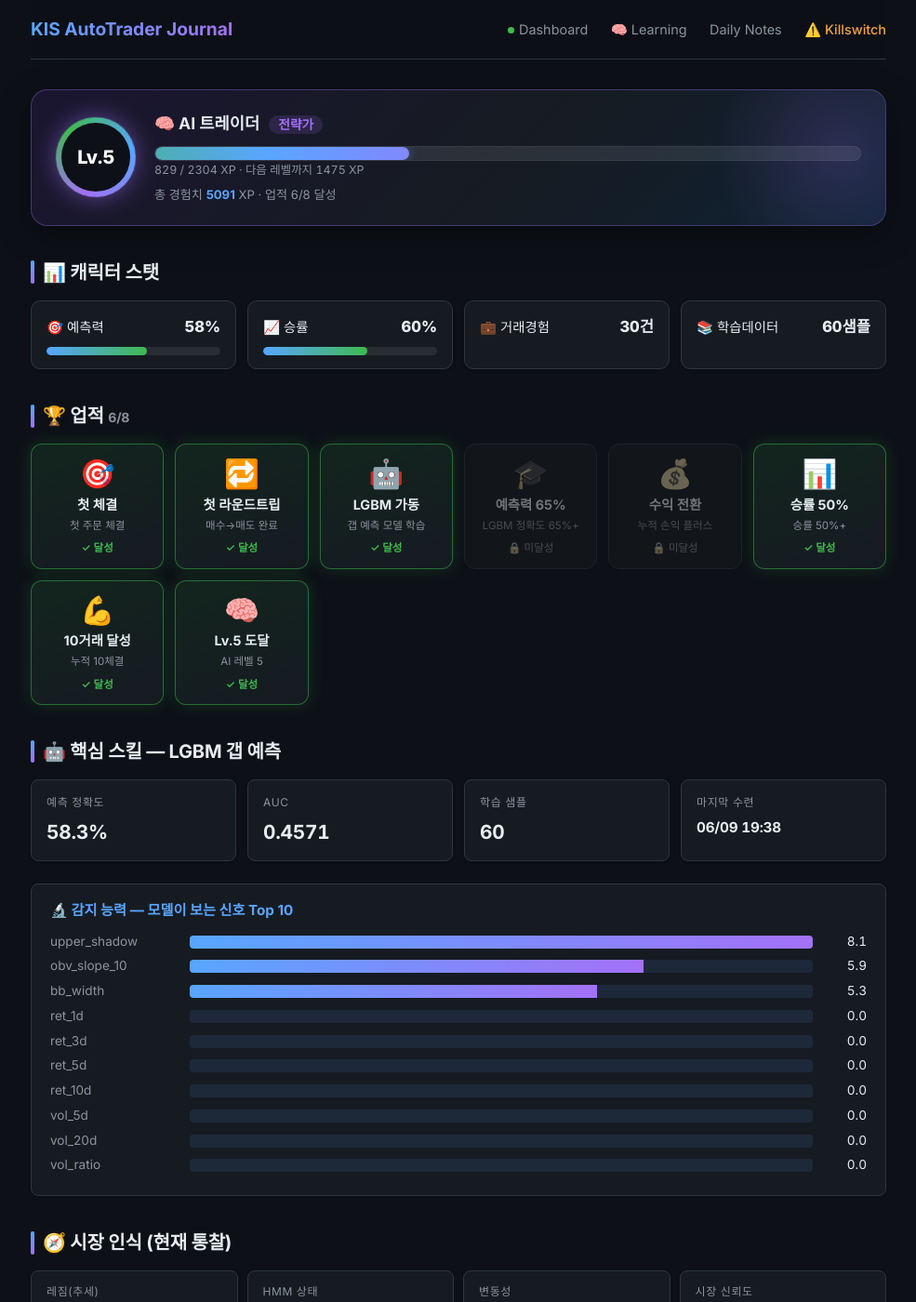
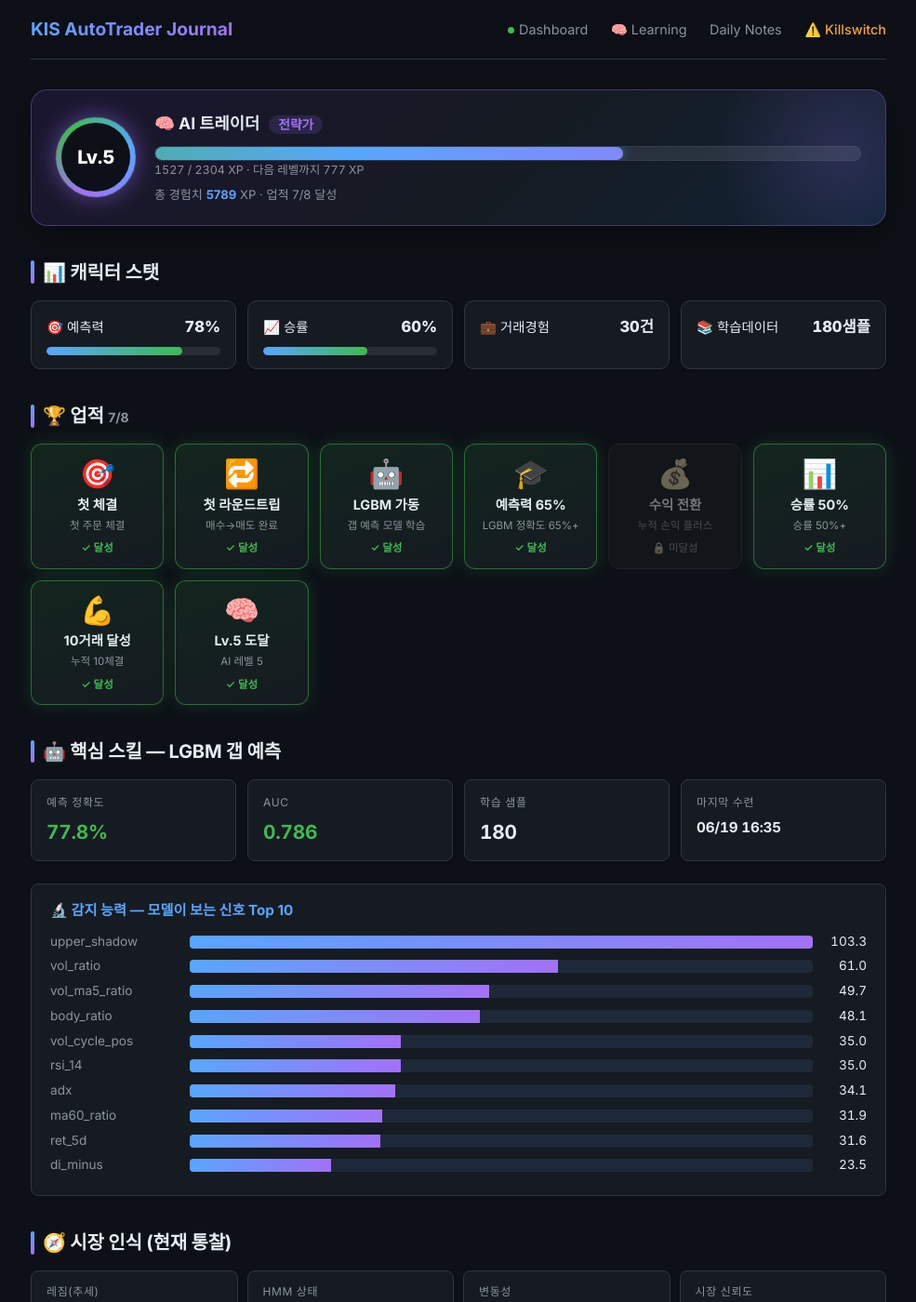
Before and after one commit to BudongJW/kis-trading-journal, a Jekyll site: the page built from learning.html, in a window 1280 px wide and 1400 px high. Shown: the whole window at 93% size, without its empty margins (147-1132 px from the left). Built offline with Jekyll 4.4.1, drawn with Linux system fonts in a browser that asks for light colours; nearby versions of some CDN libraries; some of the changed text lies outside the part shown.

Commit message:
auto: portfolio update 17:55

```diff
--- a/_data/portfolio.json
+++ b/_data/portfolio.json
@@ -1,5 +1,5 @@
 {
-  "updated_at": "2026-06-19T15:30:29.628734",
+  "updated_at": "2026-06-19T17:55:26.657519",
   "initial_capital": 500000,
   "cash": 894713,
   "holdings": [
@@ -1131,15 +1131,8 @@
     "trained": false
   },
   "bear_strategy": {
-    "enabled": true,
-    "regime": "CAUTION",
-    "confidence": 0.65,
-    "sma_ratio": 0.9218,
-    "canary_bad": 1,
-    "canary_scores": {
-      "195930": 1.6859,
-      "132030": -1.6899
-    }
+    "regime": "BULL",
+    "enabled": false
   },
   "us_session": {
     "enabled": true,
@@ -1189,40 +1182,14 @@
   },
   "decisions": [
     {
-      "time": "13:24:02",
-      "symbol": "069500",
-      "name": "KODEX KOSPI200",
+      "time": "01:01:03",
+      "symbol": "PSQ",
+      "name": "ProShares Short QQQ (1x inverse 나스닥)",
       "action": "buy",
-      "reason": "융합 STRONG_BUY (64%, TA=+19)",
-      "price": 146270,
-      "fusion_prob": 0.644,
-      "fusion_signal": "STRONG_BUY",
-      "ta_total": 18.9,
-      "lgbm_prob": 0.6593413857681198,
-      "breakout": false,
-      "sizing_ratio": 1.0,
-      "atr_at_buy": 6994.45,
-      "qty": 1
-    },
-    {
-      "time": "13:23:58",
-      "symbol": "102110",
-      "name": "KODEX 금융",
-      "action": "skip",
-      "reason": "호가 약세 -0.79",
-      "price": 146285,
-      "ta_total": 18.5,
-      "lgbm_prob": 0.6485497056133942
-    },
-    {
-      "time": "13:23:55",
-      "symbol": "091160",
-      "name": "KODEX 반도체",
-      "action": "skip",
-      "reason": "호가 약세 -0.84",
-      "price": 179870,
-      "ta_total": 11.2,
-      "lgbm_prob": 0.6734019827709716
+      "reason": "US 매수: 변동성 돌파 + TA +26",
+      "price": 2522,
+      "ta_total": 26.0,
+      "qty": 8
     }
   ],
   "learning": {
@@ -1249,50 +1216,50 @@
       "미국나스닥"
     ],
     "lgbm": {
-      "accuracy": 58.3,
-      "auc": 0.4571,
-      "n_samples": 60,
-      "trained_at": "2026-06-09T19:38:32.007213",
+      "accuracy": 77.8,
+      "auc": 0.786,
+      "n_samples": 180,
+      "trained_at": "2026-06-19T16:35:35.905310",
       "top_features": [
         {
           "name": "upper_shadow",
-          "importance": 8.1
+          "importance": 103.3
         },
         {
-          "name": "obv_slope_10",
-          "importance": 5.9
+          "name": "vol_ratio",
+          "importance": 61.0
         },
         {
-          "name": "bb_width",
-          "importance": 5.3
+          "name": "vol_ma5_ratio",
+          "importance": 49.7
         },
         {
-          "name": "ret_1d",
-          "importance": 0.0
+          "name": "body_ratio",
+          "importance": 48.1
         },
         {
-          "name": "ret_3d",
-          "importance": 0.0
+          "name": "vol_cycle_pos",
+          "importance": 35.0
+        },
+        {
+          "name": "rsi_14",
+          "importance": 35.0
+        },
+        {
+          "name": "adx",
+          "importance": 34.1
+        },
+        {
+          "name": "ma60_ratio",
+          "importance": 31.9
         },
         {
           "name": "ret_5d",
-          "importance": 0.0
+          "importance": 31.6
         },
         {
-          "name": "ret_10d",
-          "importance": 0.0
-        },
-        {
-          "name": "vol_5d",
-          "importance": 0.0
-        },
-        {
-          "name": "vol_20d",
-          "importance": 0.0
-        },
-        {
-          "name": "vol_ratio",
-          "importance": 0.0
+          "name": "di_minus",
+          "importance": 23.5
         }
       ]
     },
@@ -1349,10 +1316,10 @@
     "game": {
       "level": 5,
       "title": "전략가",
-      "xp": 5091,
-      "xp_in_level": 829,
+      "xp": 5789,
+      "xp_in_level": 1527,
       "xp_for_next": 2304,
-      "progress_pct": 36.0,
+      "progress_pct": 66.3,
       "achievements": [
         {
           "icon": "🎯",
@@ -1376,7 +1343,7 @@
           "icon": "🎓",
           "name": "예측력 65%",
           "desc": "LGBM 정확도 65%+",
-          "done": false
+          "done": true
         },
         {
           "icon": "💰",
@@ -1407,9 +1374,9 @@
         {
           "label": "예측력",
           "icon": "🎯",
-          "value": 58,
+          "value": 78,
           "suffix": "%",
-          "bar": 58
+          "bar": 78
         },
         {
           "label": "승률",
@@ -1428,30 +1395,30 @@
         {
           "label": "학습데이터",
           "icon": "📚",
-          "value": 60,
+          "value": 180,
           "suffix": "샘플",
           "bar": null
         }
       ],
-      "unlocked_count": 6
+      "unlocked_count": 7
     }
   },
   "day_plan": {
-    "stance": "CAUTIOUS",
+    "stance": "NEUTRAL",
     "forced": false,
-    "auto_stance": "CAUTIOUS",
-    "stance_kr": "신중",
-    "budget_pct": 0.4,
+    "auto_stance": "NEUTRAL",
+    "stance_kr": "중립",
+    "budget_pct": 0.7,
     "max_new_positions": 2,
     "allow_long": true,
-    "allow_inverse": true,
+    "allow_inverse": false,
     "allow_leverage": false,
-    "size_mult": 0.6,
-    "k_effective": 0.64,
-    "allow_summary": "롱/인버스",
-    "briefing": "오늘 스탠스 신중(CAUTIOUS) · 레짐 CAUTION·신뢰도 55% · 美 오버나이트 bullish(+1.9%) · 고변동(84.0%ile) · 예산 40%·최대 2종목·허용 롱/인버스",
+    "size_mult": 0.85,
+    "k_effective": 0.59,
+    "allow_summary": "롱",
+    "briefing": "오늘 스탠스 중립(NEUTRAL) · 레짐 BULL·신뢰도 55% · 美 오버나이트 bullish(+1.9%) · 고변동(84.0%ile) · 예산 70%·최대 2종목·허용 롱",
     "signals": {
-      "regime": "CAUTION",
+      "regime": "BULL",
       "confidence": 0.545,
       "direction": "bullish",
       "nasdaq_change": 1.91,
@@ -1463,11 +1430,11 @@
   "leverage": {
     "enabled": true,
     "dry_run": true,
-    "gate_allowed": false,
-    "gate_reason": "레짐 CAUTION(BULL 아님) → 레버리지 금지",
+    "gate_allowed": true,
+    "gate_reason": "강한 상승추세 확인(BULL+bull+확신+급락無) → 레버리지 진입 허용",
     "hard_stop_pct": 0.04,
     "max_weight": 0.15,
-    "regime": "CAUTION",
+    "regime": "BULL",
     "hmm_state": "bull",
     "hmm_confidence": 0.969,
     "universe": [
```
